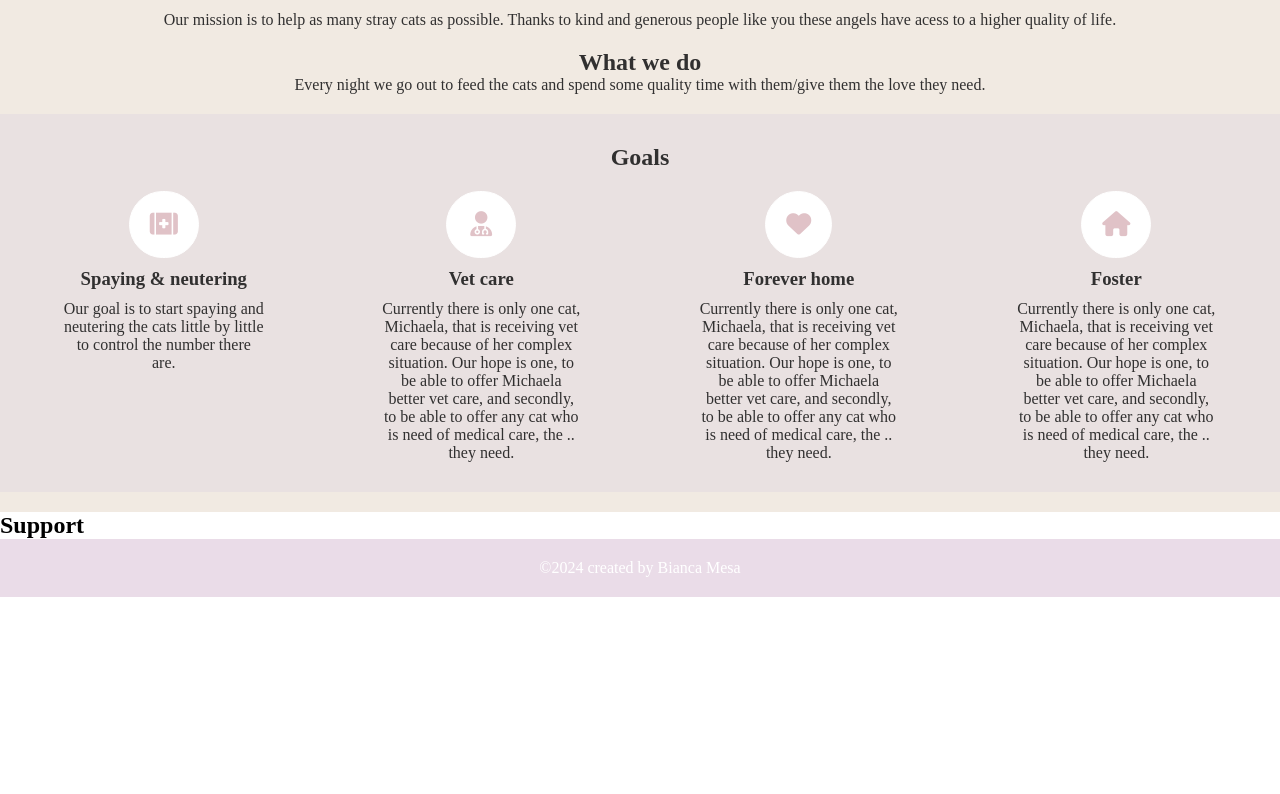
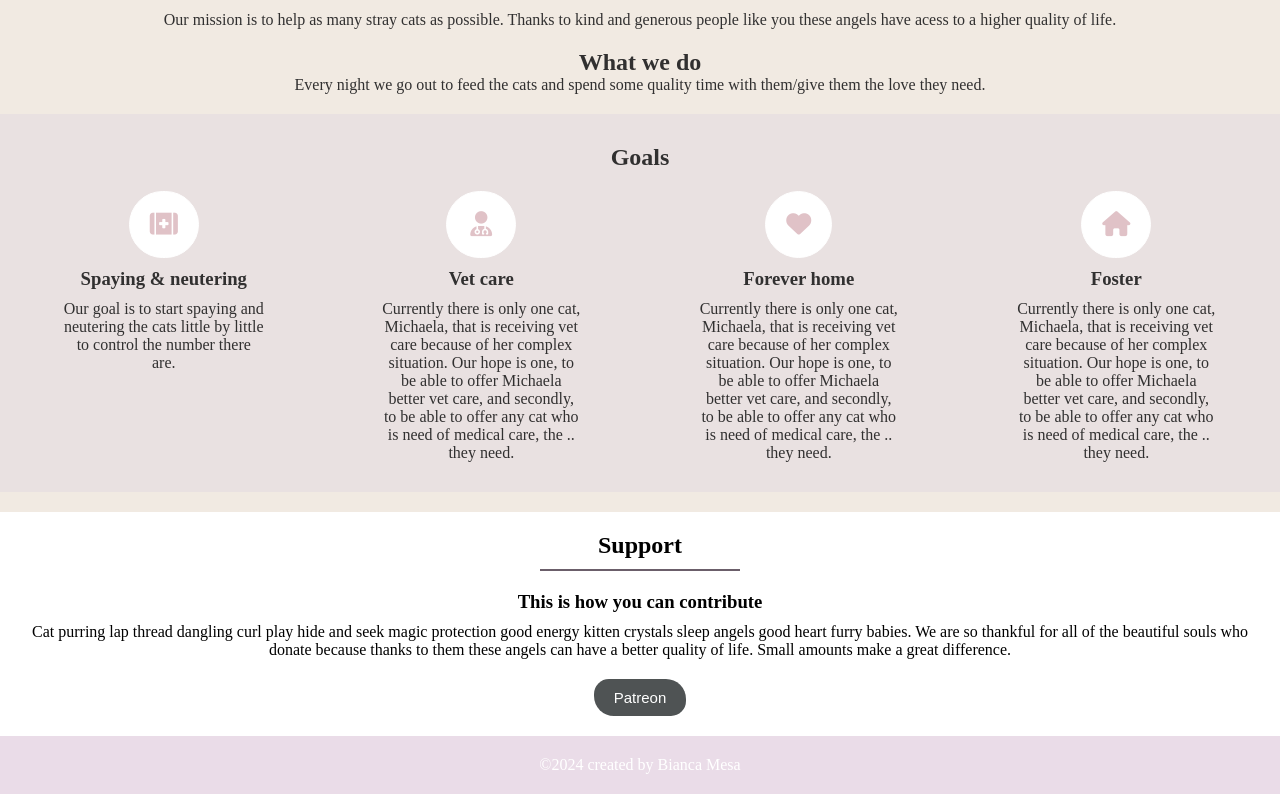
Before and after one commit to BiancaMesa/cat-charity, a React (Vite) app: page / in a window 1280 px wide. Shown: the part 1529-2323 px from the top of the page. Before the commit the page ends 2126 px from the top, so only its background shows below. Built offline with nearby package versions, Linux system fonts and the light colour scheme.

Commit message:
support section

```diff
--- a/src/components/Support.jsx
+++ b/src/components/Support.jsx
@@ -4,7 +4,12 @@ function Support() {
   return (
     <section className="supportContainer">
         <h1 className="supportContainer__title">Support</h1>
-        <p className="supportContainer__description"></p>
+        <div className="supportContainer__titleBottomLine"></div>
+        <h3 className="supportContainer__subtitle">This is how you can contribute</h3>
+        <p className="supportContainer__description">Cat purring lap thread dangling curl play hide and seek magic protection good energy kitten crystals sleep angels good heart furry babies.
+        We are so thankful for all of the beautiful souls who donate because thanks to them these angels can have a better quality of life.
+        Small amounts make a great difference.</p>
+        <button className="supportContainer__patreonButton">Patreon</button>
     </section>
   );
 }
--- a/src/scss/components/Support.scss
+++ b/src/scss/components/Support.scss
@@ -1,11 +1,46 @@
 .supportContainer {
+    margin: 20px 0;
+    padding: 0 20px;
     background-color: white;
+    display: flex;
+    flex-direction: column;
+    align-items: center;
+    text-align: center;
 
     &__title {
+        margin-bottom: 10px;
+       // padding-bottom: 10px;
+        //border-bottom: 1px solid rgb(57, 57, 57);
+
+    }
+
+    &__titleBottomLine {
+        margin-bottom: 20px;
+        //padding: 1px;
+        //background-image: linear-gradient(to left, transparent, #a992ad 25%, #c0b7e8 45%, rgb(197, 156, 194) 65%, #cab4cb 75%, transparent);
+        // background-image: linear-gradient(to left, transparent, rgb(186, 119, 169) 25%, rgb(189, 152, 186) 50%, rgb(186, 119, 169) 25%, transparent);
+        // background-image: linear-gradient(to left, transparent, rgb(189, 152, 186),transparent);
+        border: 0.8px solid rgb(107, 94, 106);
+        width: 200px;
+    }
+
+    &__subtitle {
+        margin-bottom: 10px;
 
     }
 
     &__description {
+        margin-bottom: 20px;
 
     }
+
+    &__patreonButton {
+        background-color: rgb(79, 83, 84);
+        color: white;
+        border: none;
+        border-radius: 15px 20px;
+        padding: 10px 20px;
+        font-size: 15px;
+        cursor: pointer;
+    }
 }
```
